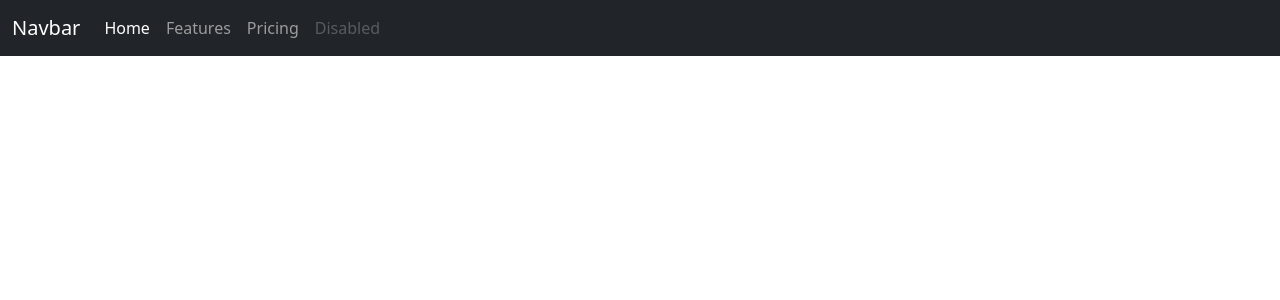
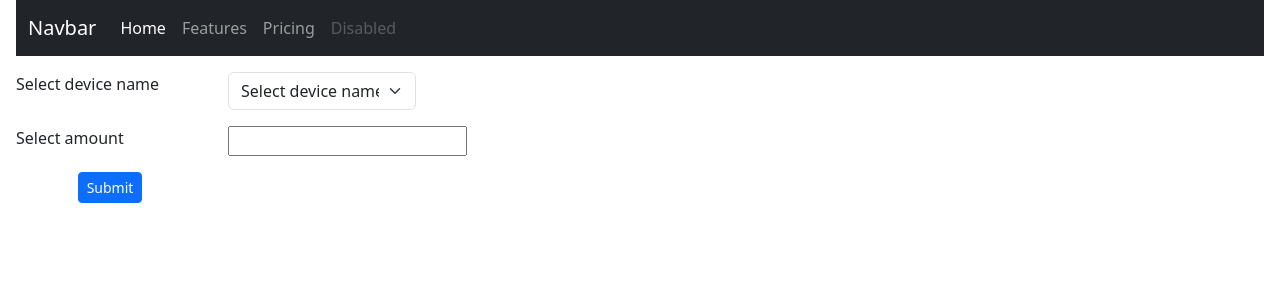
Before and after one commit to SamDemon2/radelements, a React (Create React App) app: page / in a window 1280 px wide. Shown: the top 300 px of the page. Built offline with nearby package versions, Linux system fonts and the light colour scheme.

Commit message:
Создал навбар, две формы и кнопкку

```diff
--- a/src/components/Base.tsx
+++ b/src/components/Base.tsx
@@ -2,6 +2,7 @@ import React from "react";
 
 const Base = () => {
     return <>
+        <div className="ms-3 me-3">
         <nav className="navbar navbar-expand-lg navbar-dark bg-dark">
             <div className="container-fluid">
                 <a className="navbar-brand" href="#">Navbar</a>
@@ -26,6 +27,34 @@ const Base = () => {
                 </div>
             </div>
         </nav>
+        <div className="row my-3">
+            <div className="col-md-2 d-flex">
+                <span> Select device name</span>
+            </div>
+            <div className="col-md-2">
+        <select className="form-select" aria-label="Default select example">
+            <option selected>Select device name</option>
+            <option value="1">One</option>
+            <option value="2">Two</option>
+            <option value="3">Three</option>
+        </select>
+            </div>
+        </div>
+       <div className="row my-3">
+           <div className="col-md-2 d-flex">
+               <span> Select amount</span>
+           </div>
+           <div className="col-md-2">
+               <input/>
+           </div>
+       </div>
+        <div className="row my-3">
+            <div className="col-md-2">
+            <button type="submit" className="btn btn-primary btn-sm">Submit</button>
+            </div>
+        </div>
+        </div>
+
     </>
 }
 export default Base;
```
